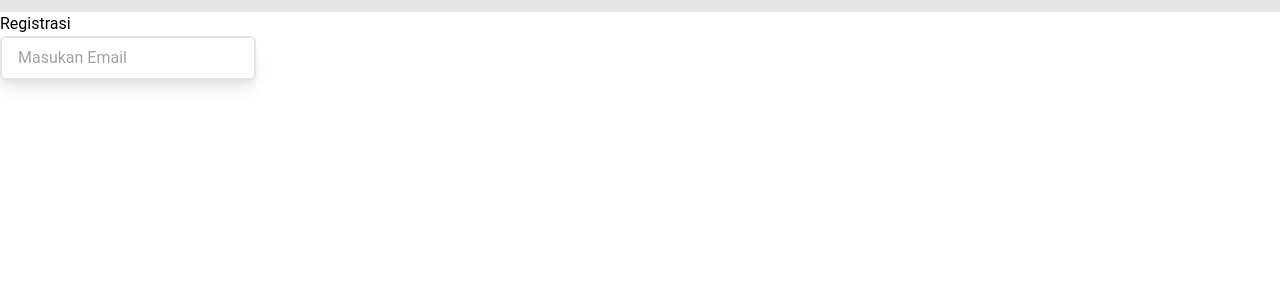
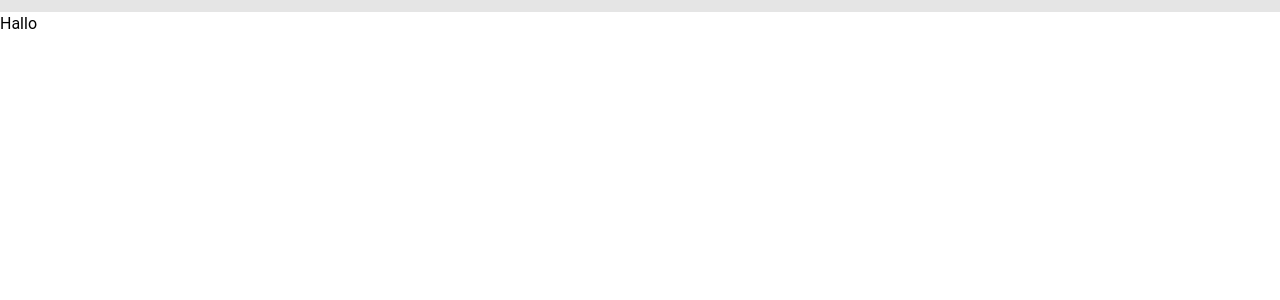
Before and after one commit to wahyunf354/dlern, a Next.js app: page /register in a window 1280 px wide. Shown: the top 300 px of the page. Built offline with nearby package versions, Linux system fonts and the light colour scheme.

Commit message:
selesai tampilan email

```diff
--- /dev/null
+++ b/components/molekul/Register/Email.js
@@ -0,0 +1,25 @@
+import React from "react";
+import Button from "../../atom/Button";
+
+function Email() {
+  return (
+    <>
+      <div className="flex flex-col justify-center items-center h-3/4">
+        <label className="mb-2 text-xl text-gray-700">Email</label>
+        <input type="email" placeholder="Masukan Email" className="input" />
+      </div>
+      <div className="w-full flex">
+        <Button
+          isPrimary
+          hasRounded
+          hasShadow
+          className="ml-auto md:m-auto mx-10"
+        >
+          Lanjut
+        </Button>
+      </div>
+    </>
+  );
+}
+
+export default Email;
--- /dev/null
+++ b/components/molekul/Register/Password.js
@@ -0,0 +1,7 @@
+import React from "react";
+
+function Password() {
+  return <div>Hallo</div>;
+}
+
+export default Password;
--- a/pages/register.js
+++ b/pages/register.js
@@ -1,3 +1,6 @@
+import Email from "../components/molekul/Register/Email";
+import Password from "../components/molekul/Register/Password";
+
 function PrograssBar(props) {
   return (
     <div className="h-3 relative overflow-hidden">
@@ -12,12 +15,10 @@ function PrograssBar(props) {
 
 export default function Register() {
   return (
-    <>
+    <div className="h-screen">
       <PrograssBar width="50%" />
-      <h1>Registrasi</h1>
-      <div>
-        <input type="email" placeholder="Masukan Email" className="input" />
-      </div>
-    </>
+      {/* <Email /> */}
+      <Password />
+    </div>
   );
 }
```
Also changed, not shown: components/molekul/Register/Days.js (added), components/molekul/Register/Hour.js (added).
